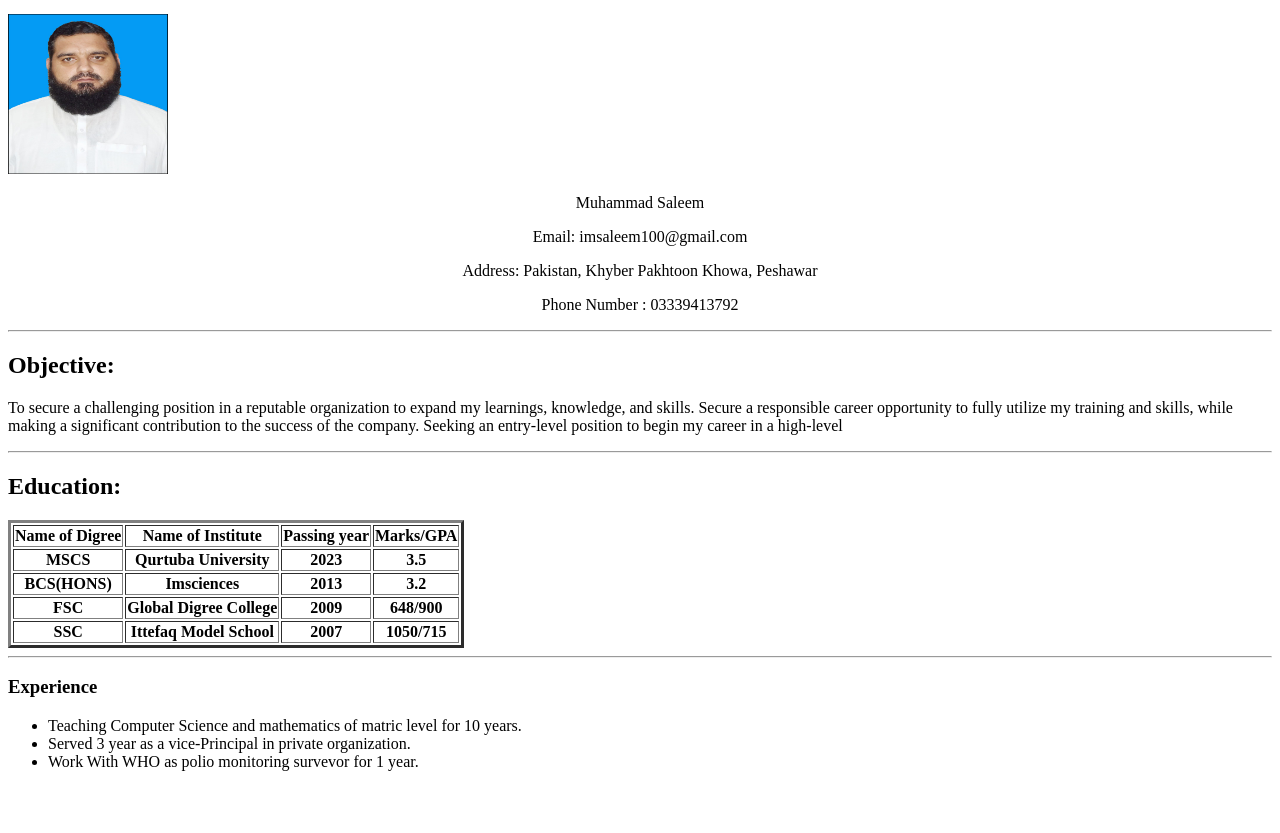
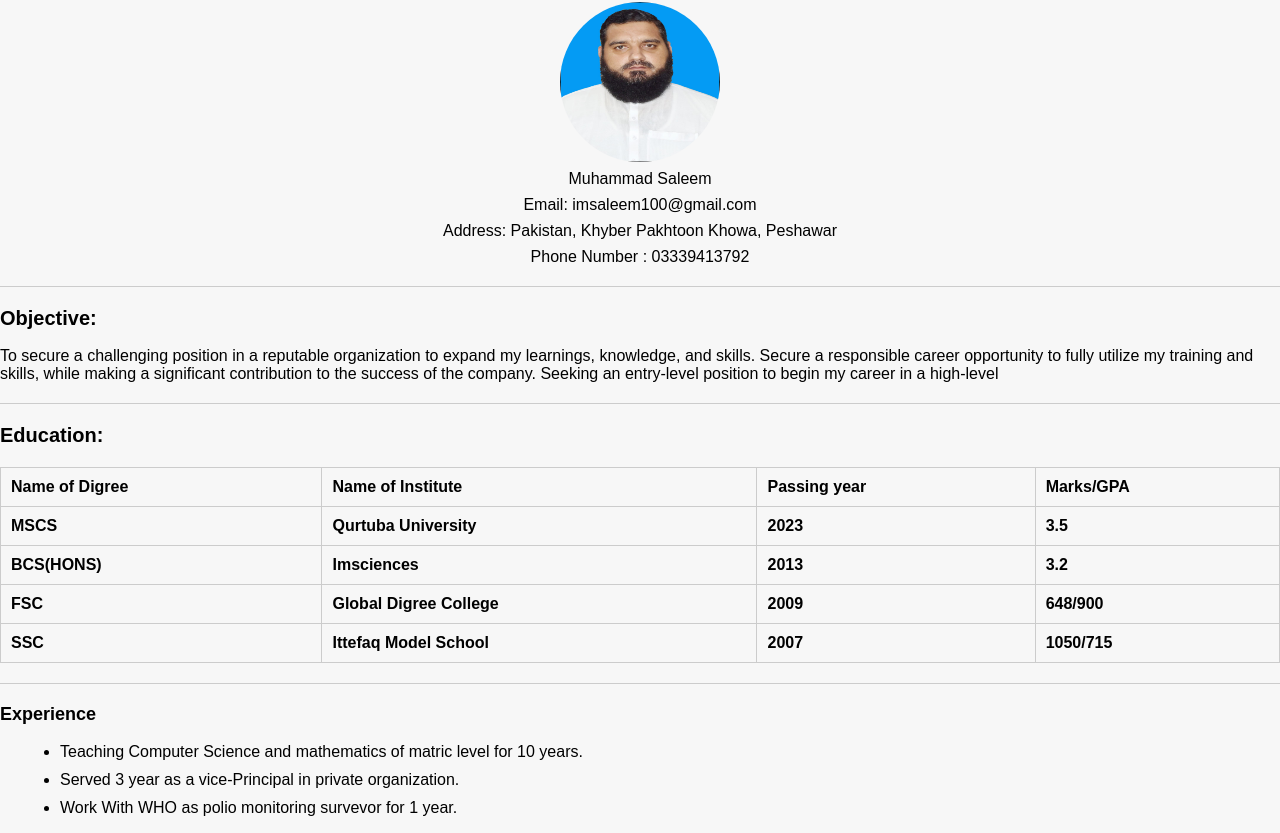
Before and after one commit to ImDeveloper101/resume, a plain HTML site: page index.html in a window 1280 px wide. Shown: the part 66-899 px from the top of the page. Before the commit the page ends 853 px from the top, so only its background shows below. Drawn offline with Linux system fonts and the light colour scheme.

Commit message:
My CV is Done

```diff
--- a/index.html
+++ b/index.html
@@ -1,13 +1,15 @@
 <!DOCTYPE html>
 <html lang="en">
 <head>
+
     <meta charset="UTF-8">
     <meta name="viewport" content="width=device-width, initial-scale=1.0">
-    <title>htmlcv</title>
+    <title>My html CV</title>
+    <link rel="stylesheet" href="style.css">
 </head>
 <body>
 <h1>Resume</h1>
-<img src="./saleem.jpg" alt="profile picture" width="160" height="160">
+<img src="./img/saleem.jpg" alt="profile picture" width="160" height="160">
 <center>
 <p>Muhammad Saleem</p>
 <p>Email: imsaleem100@gmail.com</p>
@@ -15,7 +17,7 @@
 <p>Phone Number : 03339413792</p>
 </center>
 <hr>
-<h2>Objective: </h2>
+<h2 class=>Objective: </h2>
 <p>To secure a challenging position in a reputable organization to expand my learnings,
 knowledge, and skills. Secure a responsible career opportunity to fully utilize my
 training and skills, while making a significant contribution to the success of the company.
--- /dev/null
+++ b/style.css
@@ -0,0 +1,99 @@
+/* Reset some default styles */
+body {
+    font-family: Arial, sans-serif;
+    background-color: #f7f7f7;
+    margin: 0;
+    padding: 0;
+}
+
+/* Container for the entire CV */
+.container {
+    max-width: 800px;
+    margin: 0 auto;
+    background-color: #fff;
+    padding: 20px;
+    border-radius: 5px;
+    box-shadow: 0 0 10px rgba(0, 0, 0, 0.1);
+}
+
+/* Header styles */
+h1 {
+    font-size: 24px;
+    text-align: center;
+    margin: 20px 0;
+}
+
+/* Profile picture styles */
+img {
+    display: block;
+    margin: 0 auto;
+    width: 160px;
+    height: 160px;
+    border-radius: 50%;
+}
+
+/* Center-align contact information */
+.center {
+    text-align: center;
+}
+
+/* Contact information styles */
+p {
+    font-size: 16px;
+    margin: 8px 0;
+}
+
+/* Horizontal rule style */
+hr {
+    border: none;
+    border-top: 1px solid #ccc;
+    margin: 20px 0;
+}
+
+/* Section headers */
+h2 {
+    font-size: 20px;
+    margin-top: 20px;
+}
+
+/* Education table styles */
+table {
+    width: 100%;
+    border-collapse: collapse;
+    margin: 20px 0;
+}
+
+table, th, td {
+    border: 1px solid #ccc;
+}
+
+th, td {
+    padding: 10px;
+    text-align: left;
+}
+
+/* Experience section styles */
+h3 {
+    font-size: 18px;
+    margin-top: 20px;
+}
+
+ul {
+    list-style-type: disc;
+    margin-left: 20px;
+}
+
+li {
+    font-size: 16px;
+    margin-bottom: 10px;
+}
+
+/* Links style */
+a {
+    color: #007bff;
+    text-decoration: none;
+}
+
+a:hover {
+    text-decoration: underline;
+}
```
Also changed, not shown: img/saleem.jpg (renamed from saleem.jpg).
